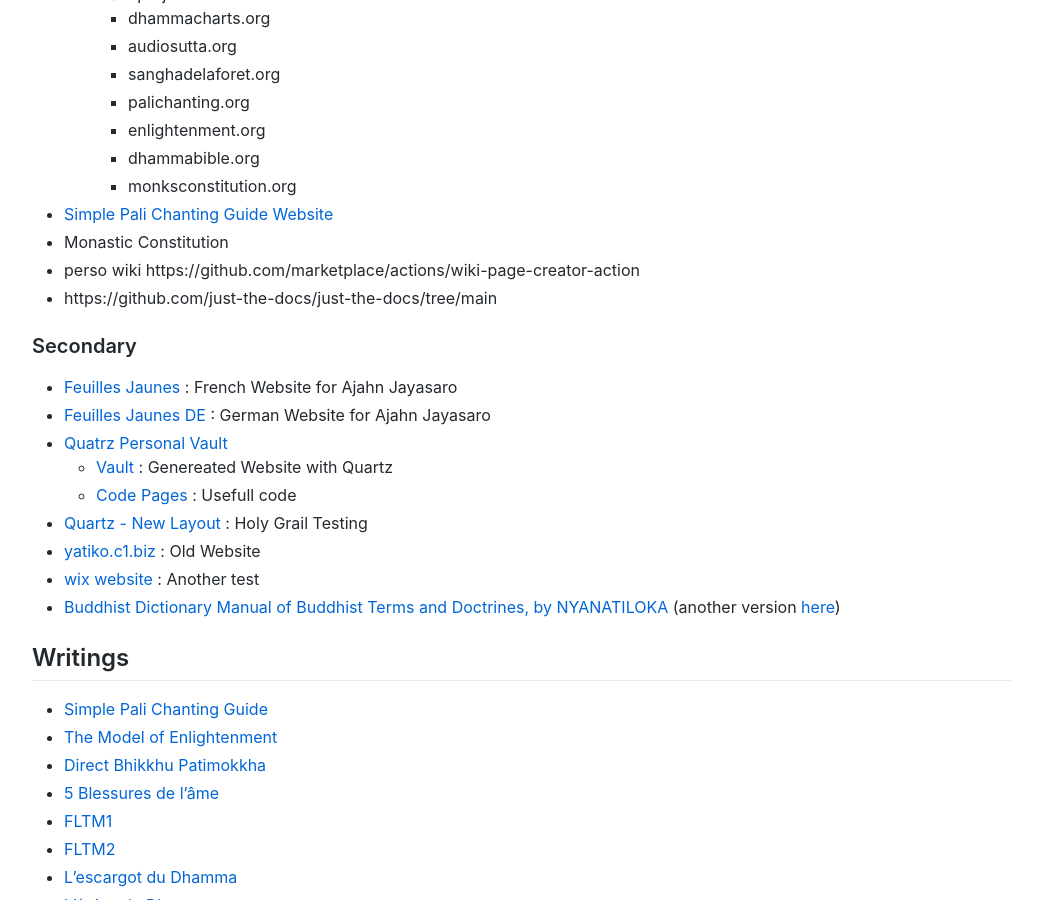
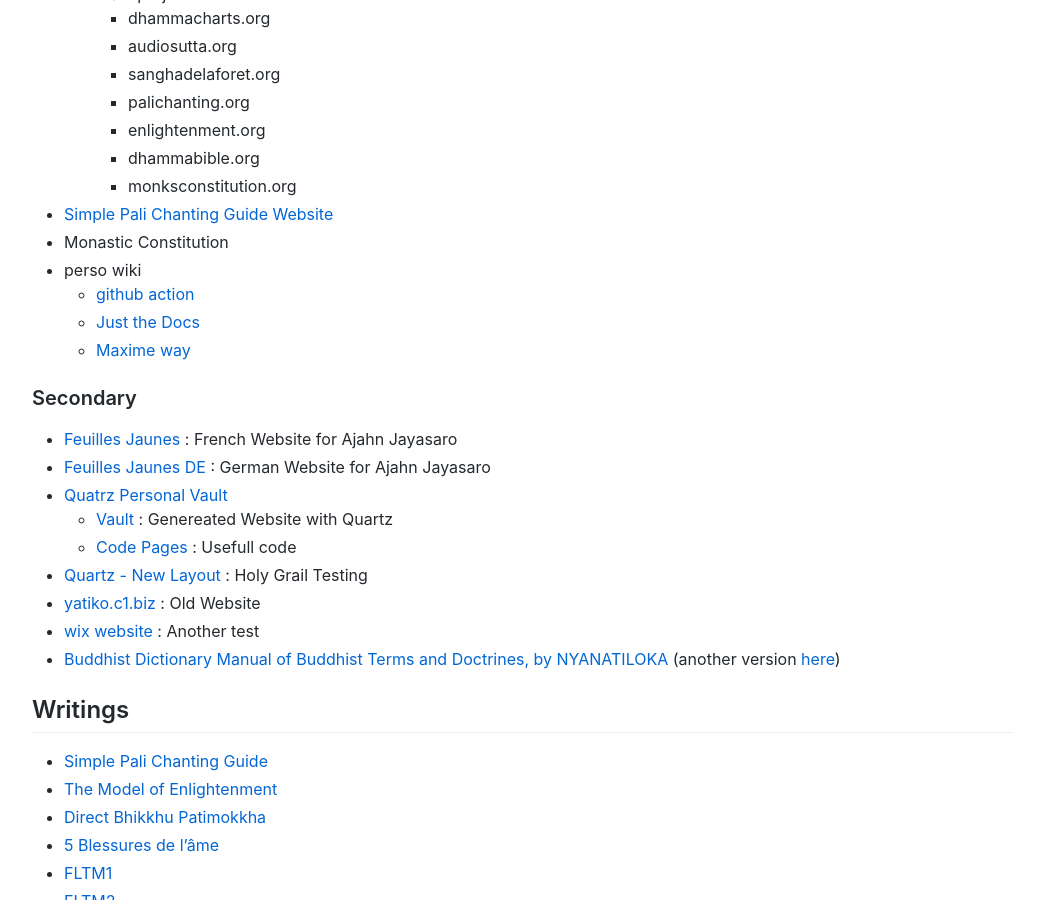
Before and after one commit to cittadhammo/old-personal-website, a Jekyll site: the page built from projects.md, in a window 1280 px wide and 900 px high, scrolled down 699 px. Shown: the whole window, without its empty margins (118-1161 px from the left). Built offline with Jekyll 4.4.1, drawn with Linux system fonts in a browser that asks for light colours.

Commit message:
Update projects.md

```diff
--- a/projects.md
+++ b/projects.md
@@ -30,8 +30,10 @@
     - monksconstitution.org
 - [Simple Pali Chanting Guide Website](https://palichanting.github.io/)
 - Monastic Constitution
-- perso wiki https://github.com/marketplace/actions/wiki-page-creator-action
-- https://github.com/just-the-docs/just-the-docs/tree/main
+- perso wiki
+  - [github action](https://github.com/marketplace/actions/wiki-page-creator-action)
+  - [Just the Docs](https://github.com/just-the-docs/just-the-docs/tree/main)
+  - [Maxime way](https://digital-garden-jekyll-template.netlify.app/)
 
 ### Secondary
 - [Feuilles Jaunes](http://www.ajahnjayasaro.fr) : French Website for Ajahn Jayasaro
```
